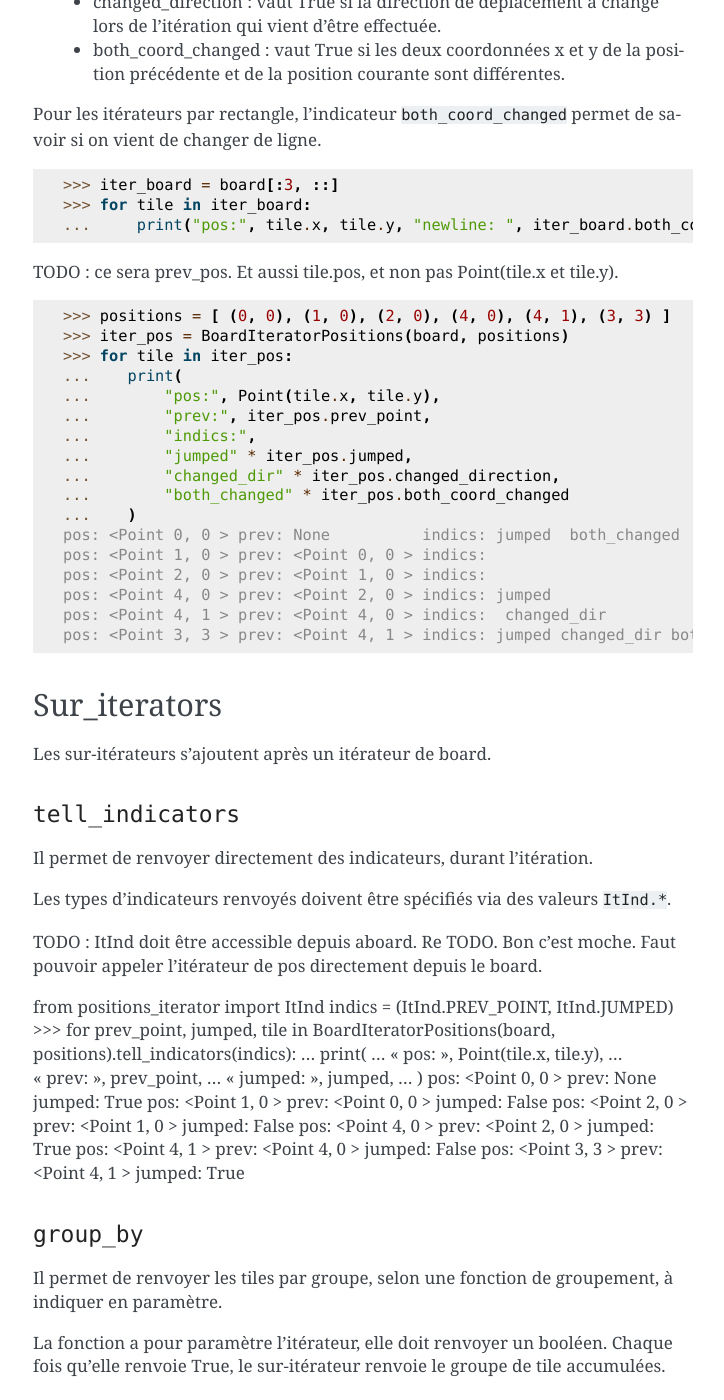
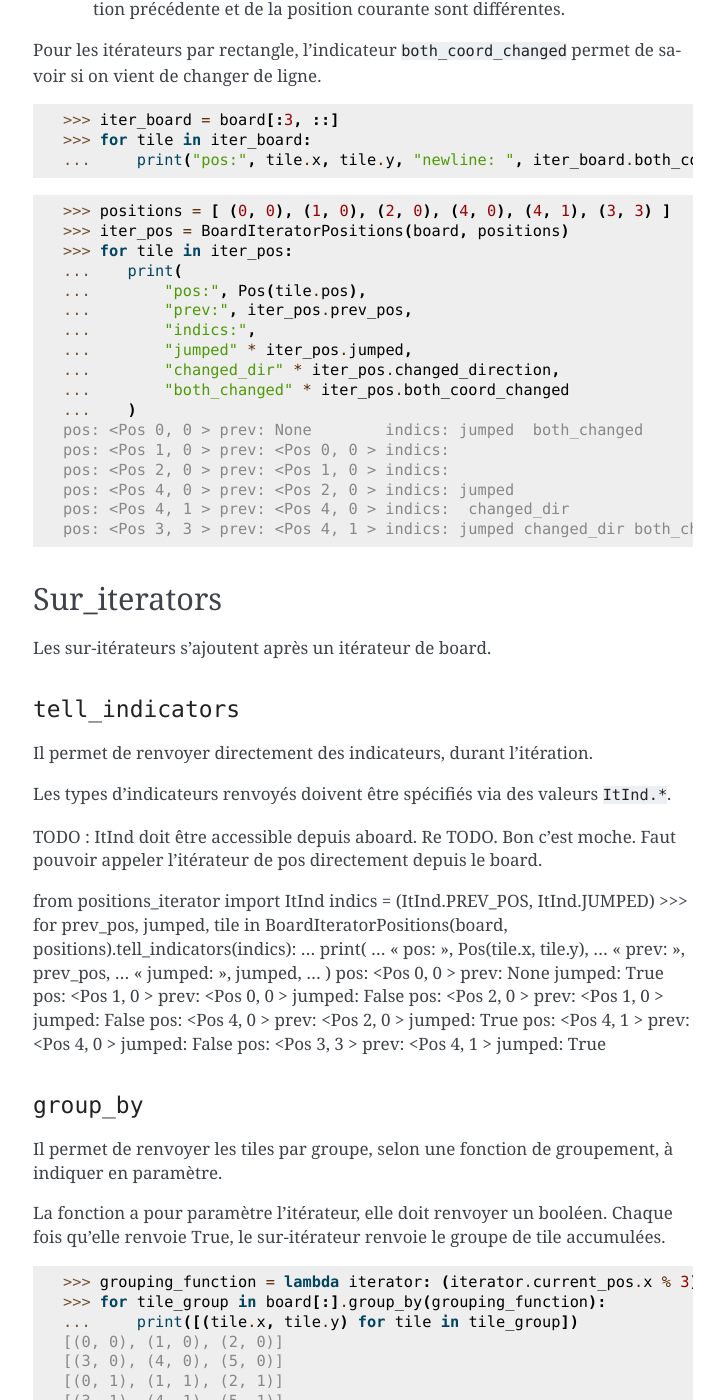
Before and after one commit to darkrecher/aboard, a Sphinx documentation site: the page built from docs/source/advanced.rst, in a window 1280 px wide and 1400 px high, scrolled down 2966 px. Shown: the whole window, without its empty margins (387-1111 px from the left). Built offline with Sphinx 7.4.7, drawn with Linux system fonts in a browser that asks for light colours; some of the changed text lies outside the part shown.

Commit message:
Renommage des point et Point en pos et Pos.

```diff
--- a/docs/source/advanced.rst
+++ b/docs/source/advanced.rst
@@ -39,8 +39,6 @@ Pour accéder à une Tile dans un Board, utilisez l'opérateur "[]" (``__getitem
 >>> tile.data = "ABCD"
 
 L'opérateur "[]" accepte également les tuples ``board[(3, 2)]``, ainsi que les objets ``Pos``. (Voir plus loin).
-
-TODO : et donc on va renommer la classe Point en Pos, car c'est plus clair comme ça.
 
 La fonction `Board.render()` renvoie une string multi-ligne (séparateur : "\\n"), représentant le Board.
 
@@ -117,7 +115,7 @@ Indicateurs d'itérations
 
 Les itérateurs de board possèdent des indicateurs mis à jour automatiquement :
 
- - prev_point : position précédente (vaut None à la première itération).
+ - prev_pos : position précédente (vaut None à la première itération).
  - jumped : vaut True si la position précédente et la position courante ne sont pas adjacentes.
  - changed_direction : vaut True si la direction de déplacement a changé lors de l'itération qui vient d'être effectuée.
  - both_coord_changed : vaut True si les deux coordonnées x et y de la position précédente et de la position courante sont différentes.
@@ -128,25 +126,23 @@ Pour les itérateurs par rectangle, l'indicateur ``both_coord_changed`` permet d
 >>> for tile in iter_board:
 ...     print("pos:", tile.x, tile.y, "newline: ", iter_board.both_coord_changed)
 
-TODO : ce sera prev_pos. Et aussi tile.pos, et non pas Point(tile.x et tile.y).
-
 >>> positions = [ (0, 0), (1, 0), (2, 0), (4, 0), (4, 1), (3, 3) ]
 >>> iter_pos = BoardIteratorPositions(board, positions)
 >>> for tile in iter_pos:
 ...    print(
-...        "pos:", Point(tile.x, tile.y),
-...        "prev:", iter_pos.prev_point,
+...        "pos:", Pos(tile.pos),
+...        "prev:", iter_pos.prev_pos,
 ...        "indics:",
 ...        "jumped" * iter_pos.jumped,
 ...        "changed_dir" * iter_pos.changed_direction,
 ...        "both_changed" * iter_pos.both_coord_changed
 ...    )
-pos: <Point 0, 0 > prev: None          indics: jumped  both_changed
-pos: <Point 1, 0 > prev: <Point 0, 0 > indics:
-pos: <Point 2, 0 > prev: <Point 1, 0 > indics:
-pos: <Point 4, 0 > prev: <Point 2, 0 > indics: jumped
-pos: <Point 4, 1 > prev: <Point 4, 0 > indics:  changed_dir
-pos: <Point 3, 3 > prev: <Point 4, 1 > indics: jumped changed_dir both_changed
+pos: <Pos 0, 0 > prev: None        indics: jumped  both_changed
+pos: <Pos 1, 0 > prev: <Pos 0, 0 > indics:
+pos: <Pos 2, 0 > prev: <Pos 1, 0 > indics:
+pos: <Pos 4, 0 > prev: <Pos 2, 0 > indics: jumped
+pos: <Pos 4, 1 > prev: <Pos 4, 0 > indics:  changed_dir
+pos: <Pos 3, 3 > prev: <Pos 4, 1 > indics: jumped changed_dir both_changed
 
 
 Sur_iterators
@@ -166,19 +162,19 @@ TODO : ItInd doit être accessible depuis aboard.
 Re TODO. Bon c'est moche. Faut pouvoir appeler l'itérateur de pos directement depuis le board.
 
 from positions_iterator import ItInd
-indics = (ItInd.PREV_POINT, ItInd.JUMPED)
->>> for prev_point, jumped, tile in BoardIteratorPositions(board, positions).tell_indicators(indics):
+indics = (ItInd.PREV_POS, ItInd.JUMPED)
+>>> for prev_pos, jumped, tile in BoardIteratorPositions(board, positions).tell_indicators(indics):
 ...    print(
-...        "pos:", Point(tile.x, tile.y),
-...        "prev:", prev_point,
+...        "pos:", Pos(tile.x, tile.y),
+...        "prev:", prev_pos,
 ...        "jumped:", jumped,
 ...    )
-pos: <Point 0, 0 > prev: None          jumped: True
-pos: <Point 1, 0 > prev: <Point 0, 0 > jumped: False
-pos: <Point 2, 0 > prev: <Point 1, 0 > jumped: False
-pos: <Point 4, 0 > prev: <Point 2, 0 > jumped: True
-pos: <Point 4, 1 > prev: <Point 4, 0 > jumped: False
-pos: <Point 3, 3 > prev: <Point 4, 1 > jumped: True
+pos: <Pos 0, 0 > prev: None          jumped: True
+pos: <Pos 1, 0 > prev: <Pos 0, 0 > jumped: False
+pos: <Pos 2, 0 > prev: <Pos 1, 0 > jumped: False
+pos: <Pos 4, 0 > prev: <Pos 2, 0 > jumped: True
+pos: <Pos 4, 1 > prev: <Pos 4, 0 > jumped: False
+pos: <Pos 3, 3 > prev: <Pos 4, 1 > jumped: True
 
 
 ``group_by``
@@ -188,9 +184,7 @@ Il permet de renvoyer les tiles par groupe, selon une fonction de groupement, à
 
 La fonction a pour paramètre l'itérateur, elle doit renvoyer un booléen. Chaque fois qu'elle renvoie True, le sur-itérateur renvoie le groupe de tile accumulées.
 
-TODO : or donc, current_pos, n'est-ce pas ?
-
->>> grouping_function = lambda iterator: (iterator.current_point.x % 3) == 0
+>>> grouping_function = lambda iterator: (iterator.current_pos.x % 3) == 0
 >>> for tile_group in board[:].group_by(grouping_function):
 ...     print([(tile.x, tile.y) for tile in tile_group])
 [(0, 0), (1, 0), (2, 0)]
@@ -332,32 +326,30 @@ Il est également possible de redéfinir l'adjacence par défaut, qui sera utili
 Création d'une règle d'adjacence customisée
 -------------------------------------------
 
-TODO : à nouveau, c'est pos et pas points. Et il y a une erreur dans les noms de fonction : adjacent_tiles au lieu de adjacent_posis.
-
 Pour créer une autre règle d'adjacence, il faut hériter la classe ``AdjacencyEvaluator``, et surcharger deux de ses fonctions :
 
  - ``is_adjacent(self, pos_1, pos_2)`` : renvoie un booléen, indiquant si les deux positions passées en paramètre sont adjacentes.
- - ``adjacent_posis(self, pos):`` : renvoie un itérateur qui liste toutes les positions adjacentes à celle passée en paramètre.
+ - ``adjacent_positions(self, pos):`` : renvoie un itérateur qui liste toutes les positions adjacentes à celle passée en paramètre.
 
 La classe héritée possède un paramètre ``board``, correspondant au Board d'appartenance, sur lequel la règle d'adjacence doit s'appliquer.
 
 Exemple de création d'une règle d'adjacence "torique". Cette règle considère que le Board est un tore. Lorsqu'on se déplace sur un bord, on est téléporté de l'autre côté. Les tiles tout à droite sont adjacentes avec celles tout à gauche, et les tiles tout en bas sont adjacentes avec celles tout en haut.
 
 >>> class AdjacencyEvaluatorCrossTore(AdjacencyEvaluator):
-...     def is_adjacent(self, point_1, point_2):
-...         if point_1.x == point_2.x:
-...             if (point_1.y + 1) % self.board.h == point_2.y:return True
-...             if (point_2.y + 1) % self.board.h == point_1.y:return True
-...         if point_1.y == point_2.y:
-...             if (point_1.x + 1) % self.board.w == point_2.x:return True
-...             if (point_2.x + 1) % self.board.w == point_1.x:return True
+...     def is_adjacent(self, pos_1, pos_2):
+...         if pos_1.x == pos_2.x:
+...             if (pos_1.y + 1) % self.board.h == pos_2.y:return True
+...             if (pos_2.y + 1) % self.board.h == pos_1.y:return True
+...         if pos_1.y == pos_2.y:
+...             if (pos_1.x + 1) % self.board.w == pos_2.x:return True
+...             if (pos_2.x + 1) % self.board.w == pos_1.x:return True
 ...         return False
-...     def adjacent_points(self, point):
+...     def adjacent_positions(self, pos):
 ...         offsets = [ (0, -1), (+1, 0), (0, +1), (-1, 0) ]
 ...         for offset_x, offset_y in offsets:
-...             x = (point.x + offset_x + self.board.w) % self.board.w
-...             y = (point.y + offset_y + self.board.h) % self.board.h
-...             yield Point(x, y)
+...             x = (pos.x + offset_x + self.board.w) % self.board.w
+...             y = (pos.y + offset_y + self.board.h) % self.board.h
+...             yield Pos(x, y)
 >>> board_adj_tore = Board(11, 3, class_adjacency=AdjacencyEvaluatorCrossTore)
 >>> for tile in board_adj_tore.get_by_pathfinding((2, 1), (9, 1)):
 ...     tile.data = 'X'
@@ -372,7 +364,7 @@ Avec cette règle, le chemin le plus court pour aller de (2, 1) à (9, 1) n'est
 Fonction de remplissage par propagation
 =======================================
 
-La fonction ``Board.get_by_propagation`` effectue une itération à partir d'une tile initiale, et se propage petit à petit vers les tiles adjacentes remplissant la "condition de propagation". Par défaut, cette condition est vraie si la ``data`` de la tile vers laquelle on se propage vaut un point. Il est possible de la redéfinir via le paramètre ``propag_condition``.
+La fonction ``Board.get_by_propagation`` effectue une itération à partir d'une tile initiale, et se propage petit à petit vers les tiles adjacentes remplissant la "condition de propagation". Par défaut, cette condition est vraie si la ``data`` de la tile vers laquelle on se propage vaut le caractère '.'. Il est possible de la redéfinir via le paramètre ``propag_condition``.
 
 Il s'agit d'une fonction ayant deux paramètres : ``tile_source`` (la tile de départ actuelle), ``tile_dest`` (la tile vers laquelle on tente de se propager). Cette fonction doit renvoyer un booléen, indiquant si la propagation est possible ou non.
 
@@ -494,7 +486,7 @@ Chaque case d'un Board ne doit contenir rien d'autre qu'une Tile (pas de None, p
 
 Cependant, comme cette fonctionnalité pourrait être utile, et que les ``MobileItem`` ne sont pas terminés, il est possible d'utiliser la fonction ``board.replace_tile``. Celle-ci met à jour automatiquement les variables ``tile.x`` et ``tile.y``.
 
->>> from aboard import Board, Tile, Point
+>>> from aboard import Board, Tile, Pos
 
 TODO : a-t-on besoin de cette ligne d'import ?
 
@@ -503,7 +495,7 @@ TODO : a-t-on besoin de cette ligne d'import ?
 >>> new_t.data = 'A'
 >>> print(new_t)
 <Tile (None, None): A>
->>> board.replace_tile(new_t, Point(0, 1))
+>>> board.replace_tile(new_t, Pos(0, 1))
 >>> print(board.render())
 ...
 A..
@@ -515,7 +507,7 @@ Pour déplacer plusieurs tiles en une seule opération de permutation circulaire
 >>> board = Board(6, 3)
 >>> for index, tile in enumerate(board[:, 1]):
 ...     tile.data = index
->>> positions = [ Point(tile) for tile in board[1:5, 1] ]
+>>> positions = [ Pos(tile) for tile in board[1:5, 1] ]
 >>> board.circular_permute_tiles(positions)
 >>> print(board.render())
 ......
```
Also changed, not shown: other parts of docs/source/advanced.rst (+2 -2 lines), 1 other file.
